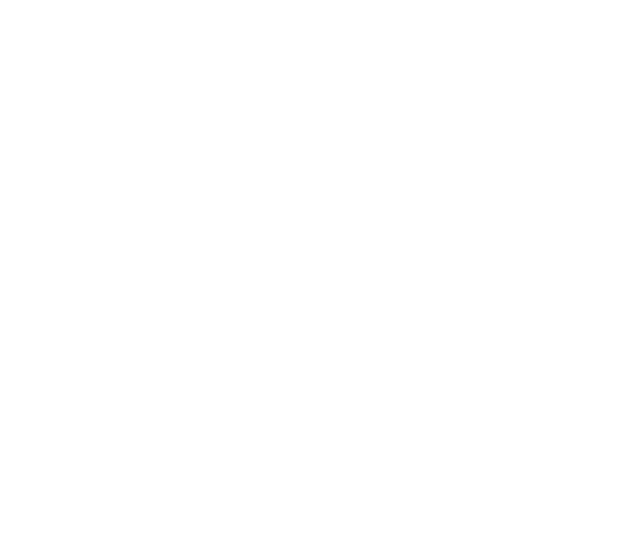
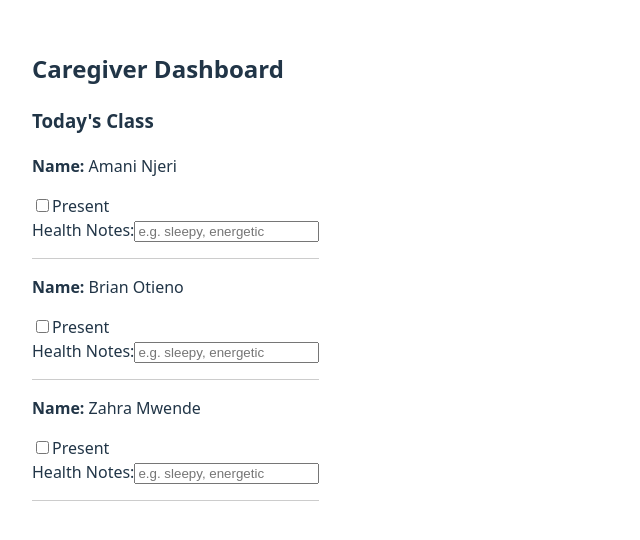
Before and after one commit to Zambagarrah/Childcare_System, a React (Vite) app: page /caregiver-dashboard in a window 1280 px wide. Before the commit this address had no page. Shown: the part 126-666 px from the top of the page, without its empty margins (0-640 px from the left). Built offline with nearby package versions, Linux system fonts and the light colour scheme.

Commit message:
feat: Add route for CaregiverDashboard component

```diff
--- a/src/routes/AppRoutes.jsx
+++ b/src/routes/AppRoutes.jsx
@@ -3,6 +3,7 @@
 import Login from '../components/Auth/Login';
 import Register from '../components/Auth/Register';
 import ParentDashboard from '../components/Dashboard/ParentDashboard';
+import CaregiverDashboard from '../components/Dashboard/CaregiverDashboard';
 
 export default function AppRoutes() {
   return (
@@ -12,6 +13,7 @@
         <Route path="/login" element={<Login />} />
         <Route path="/register" element={<Register />} />
         <Route path="/parent-dashboard" element={<ParentDashboard />} />
+        <Route path="/caregiver-dashboard" element={<CaregiverDashboard />} />
       </Routes>
     </Router>
   );
```
